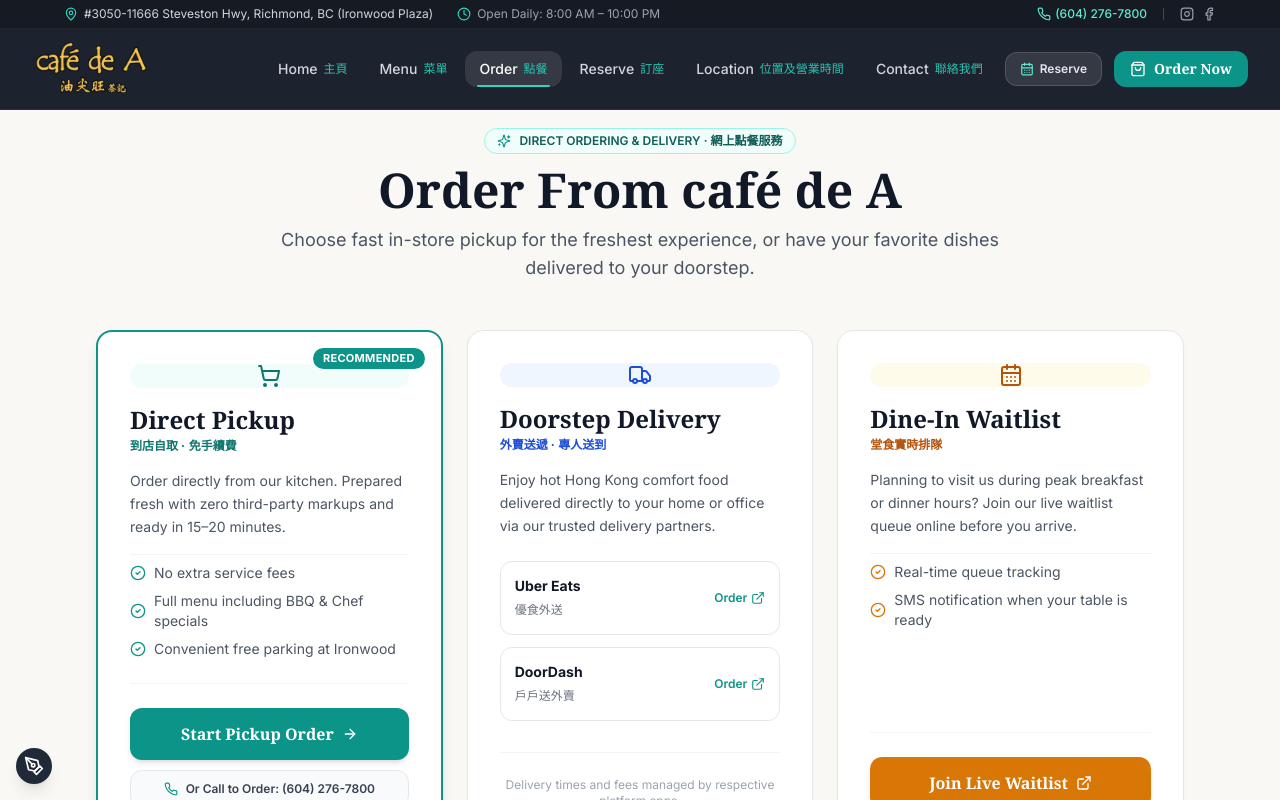
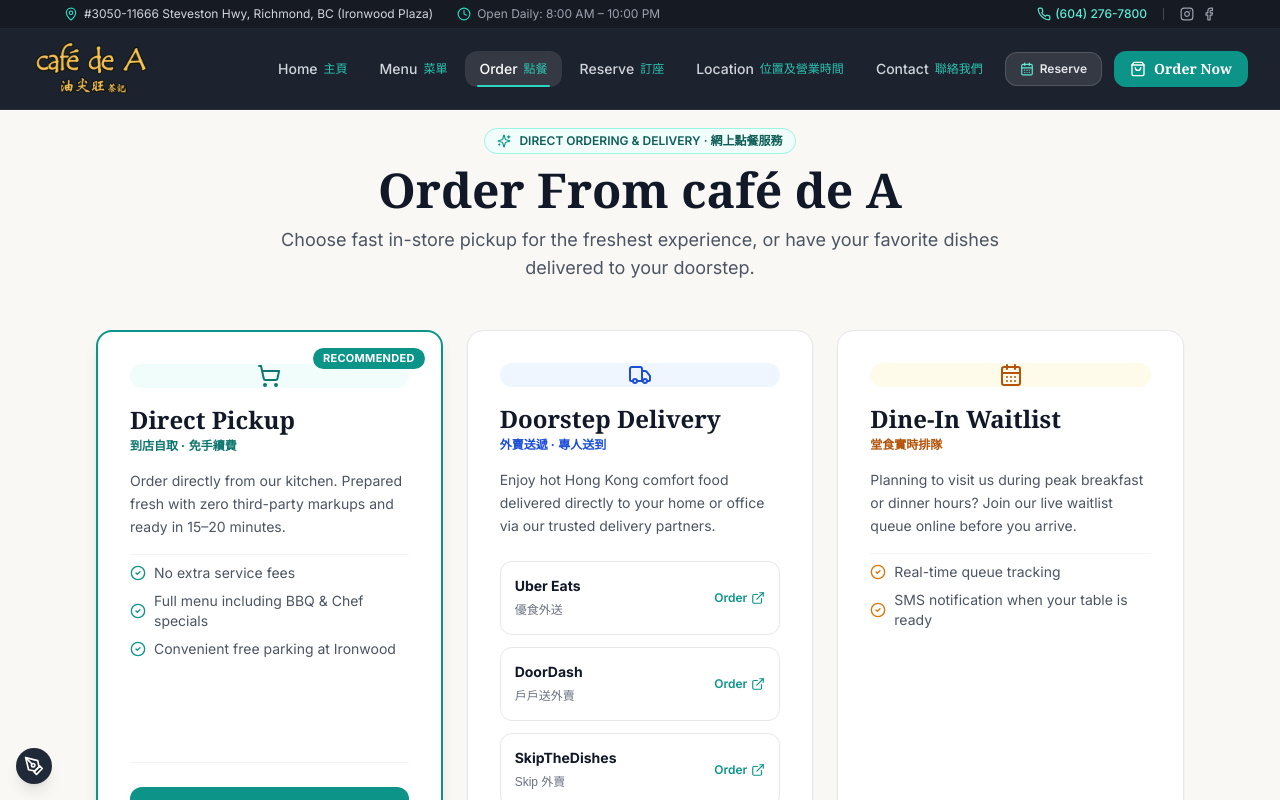
Before and after one commit to bluedelaw/cafedeA, a Next.js app: page /order in a window 1280 px wide. Shown: the top 800 px of the page. Built offline with nearby package versions, Linux system fonts and the light colour scheme.

Commit message:
added skipthedishes

```diff
--- a/components/Order.tsx
+++ b/components/Order.tsx
@@ -27,6 +27,12 @@ const deliveryOptions = [
     name: "DoorDash",
     chinese: "戶戶送外賣",
     url: "https://www.doordash.com/en-CA/store/cafe-de-a-11666-steveston-highway-apt-3050-richmond-49725843/114745349/?preview=1",
+    tag: "Delivery Partner",
+  },
+  {
+    name: "SkipTheDishes",
+    chinese: "Skip 外賣",
+    url: "https://www.skipthedishes.com/cafe-de-a?serviceType=collection&utm_source=google&utm_medium=organic&utm_campaign=foodorder", // paste café de A store URL
     tag: "Delivery Partner",
   },
 ]
```
